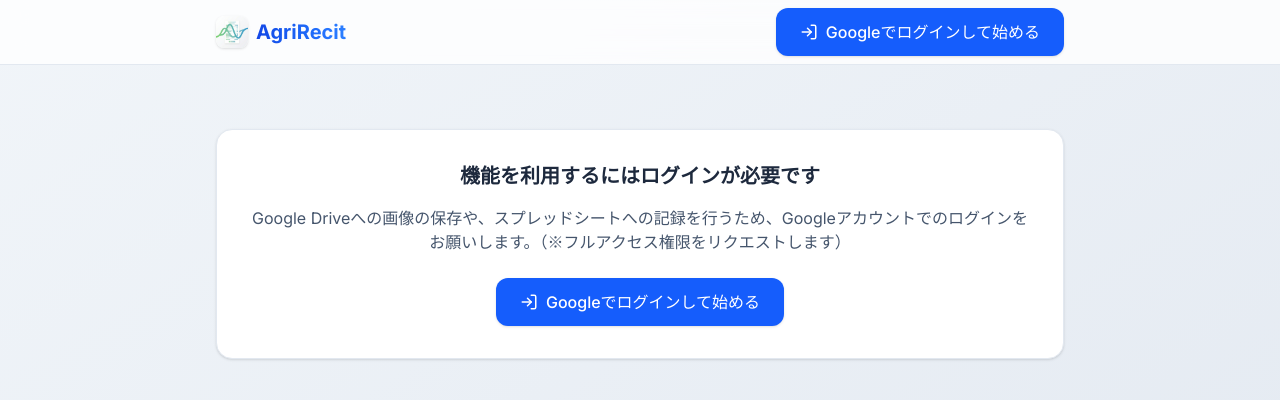
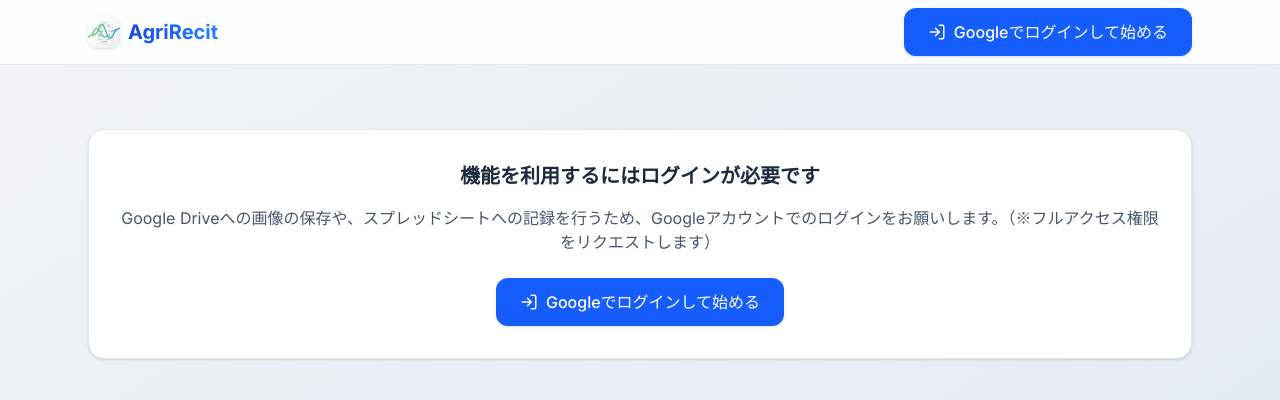
Before and after one commit to mahoroba8006/OrchRECIT, a Next.js app: page / in a window 1280 px wide. Shown: the top 400 px of the page. Built offline with nearby package versions, Linux system fonts and the light colour scheme; no server answers.

Commit message:
style: Widen page container to max-w-6xl and adjust category/payment column widths

```diff
--- a/src/app/page.tsx
+++ b/src/app/page.tsx
@@ -16,7 +16,7 @@
     <main className="min-h-screen pb-12">
       {/* Header */}
       <header className="bg-white/80 backdrop-blur-md sticky top-0 z-50 border-b border-slate-200">
-        <div className="max-w-4xl mx-auto px-4 sm:px-6 h-16 flex items-center justify-between">
+        <div className="max-w-6xl mx-auto px-4 sm:px-6 h-16 flex items-center justify-between">
           <div className="flex items-center gap-2">
             <Image src="/icon.png" alt="AgriRecit Logo" width={32} height={32} className="rounded-lg shadow-sm" />
             <h1 className="text-xl font-bold bg-clip-text text-transparent bg-gradient-to-r from-blue-700 to-blue-500">
@@ -40,7 +40,7 @@
       </header>
 
       {/* Hero Section */}
-      <section className="max-w-4xl mx-auto px-4 sm:px-6 pt-8 text-center">
+      <section className="max-w-6xl mx-auto px-4 sm:px-6 pt-8 text-center">
         {/* Upload Component OR Login Banner */}
         {session ? (
           <>
--- a/src/components/HistoryViewer.tsx
+++ b/src/components/HistoryViewer.tsx
@@ -184,10 +184,10 @@
                         <colgroup>
                             <col style={{ width: '11%' }} />
                             <col style={{ width: '14%' }} />
-                            <col style={{ width: '21%' }} />
+                            <col style={{ width: '17%' }} />
                             <col style={{ width: '10%' }} />
+                            <col style={{ width: '13%' }} />
                             <col style={{ width: '11%' }} />
-                            <col style={{ width: '9%' }} />
                             <col style={{ width: '7%' }} />
                             <col style={{ width: '9%' }} />
                         </colgroup>
```
